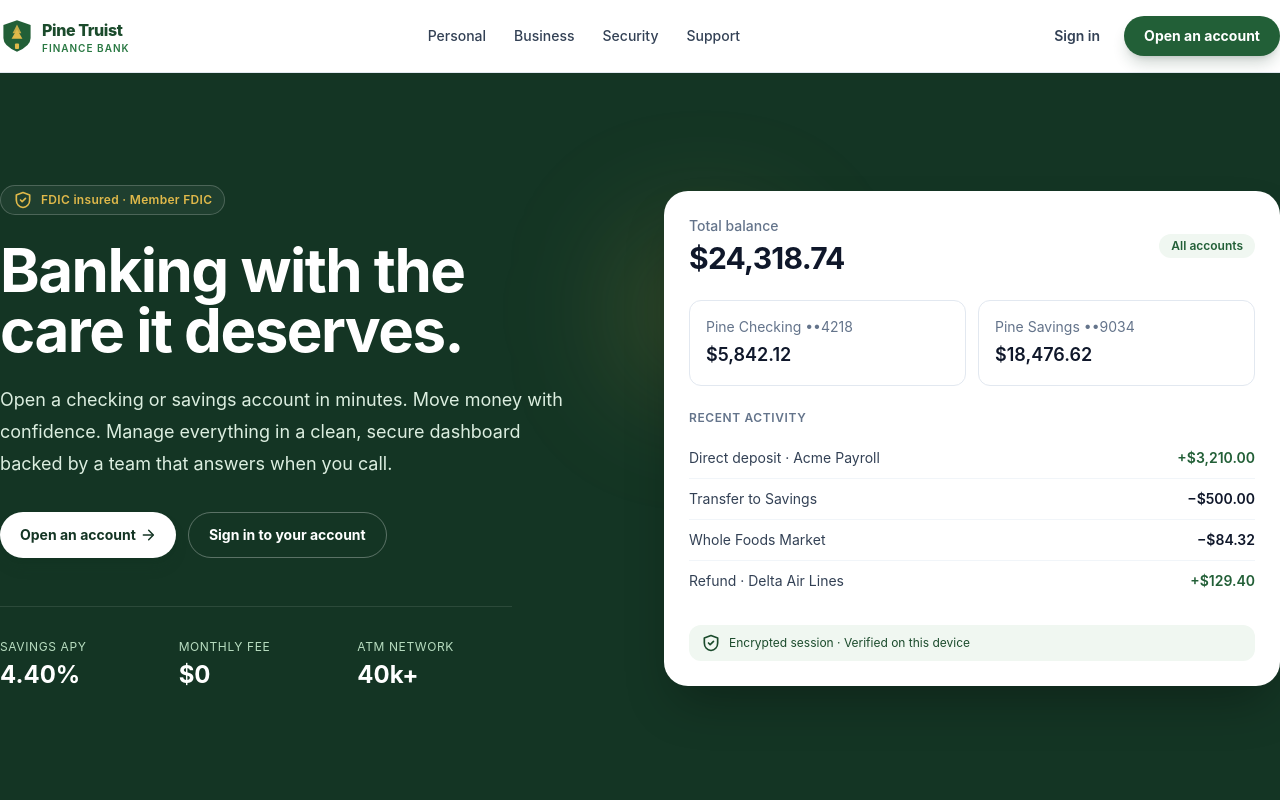
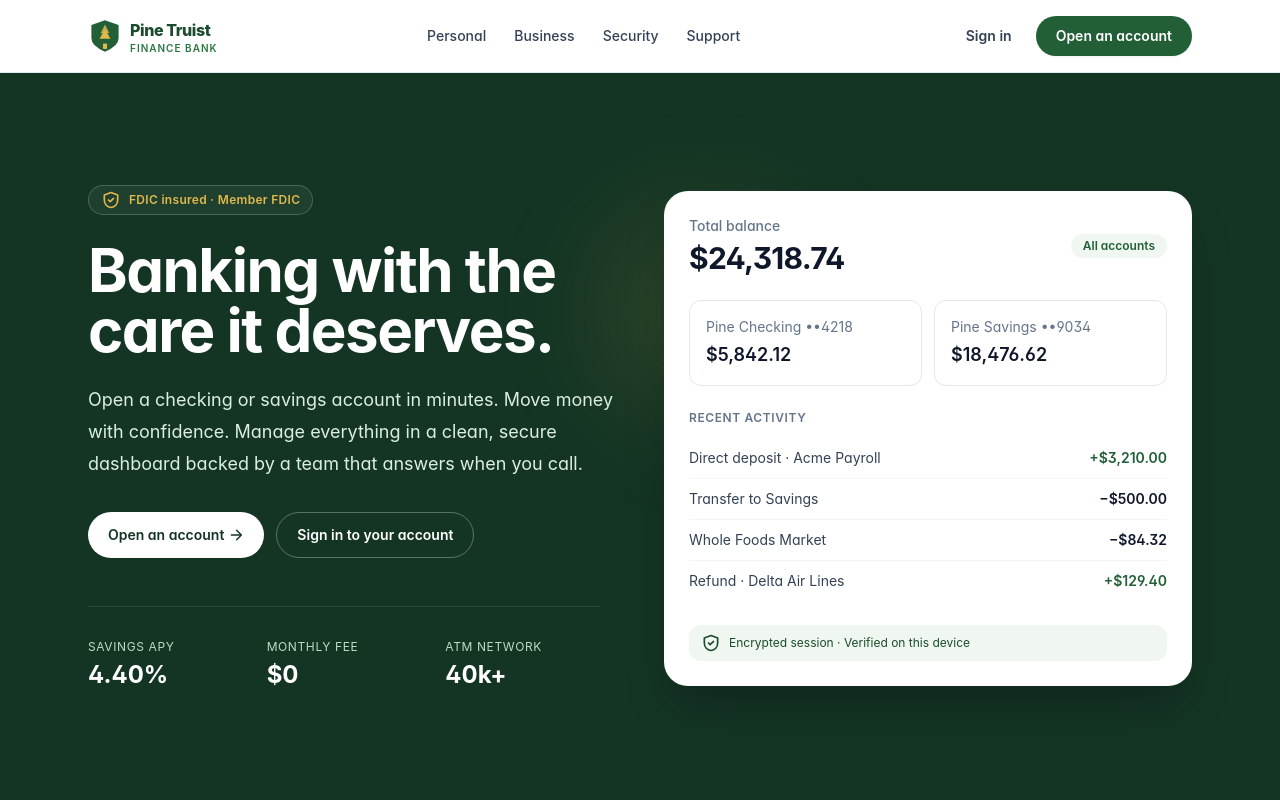
Before and after one commit to Sussyfreelandx/Pine-Truist-Financial-Bank, a React (Vite) app in the folder apps/web/: page / in a window 1280 px wide. Shown: the top 800 px of the page. Built offline with nearby package versions, Linux system fonts and the light colour scheme; no server answers.

Commit message:
Update styles.css

```diff
--- a/apps/web/src/styles.css
+++ b/apps/web/src/styles.css
@@ -5,7 +5,6 @@
 @layer base {
   :root {
     color-scheme: light;
-    background: #f4f8f5;
   }
 
   html {
@@ -13,16 +12,22 @@
   }
 
   body {
+    margin: 0;
     min-height: 100vh;
-    margin: 0;
-    background:
-      radial-gradient(circle at top left, rgba(63, 150, 87, 0.18), transparent 32rem),
-      linear-gradient(180deg, #f8fbf8 0%, #eef6f0 46%, #f8fafc 100%);
-    color: #143524;
+    background: #ffffff;
+    color: #0f1d2c;
     font-family: Inter, system-ui, sans-serif;
     text-rendering: optimizeLegibility;
     -webkit-font-smoothing: antialiased;
     -moz-osx-font-smoothing: grayscale;
+    font-feature-settings: 'cv11', 'ss01';
+  }
+
+  h1,
+  h2,
+  h3,
+  h4 {
+    letter-spacing: -0.02em;
   }
 
   ::selection {
@@ -32,49 +37,54 @@
   a,
   button,
   input,
-  select {
+  select,
+  textarea {
     @apply focus-visible:outline-none focus-visible:ring-2 focus-visible:ring-pine-500 focus-visible:ring-offset-2 focus-visible:ring-offset-white;
   }
 }
 
 @layer components {
-  .card {
-    @apply rounded-3xl border border-white/70 bg-white/90 p-6 shadow-[0_24px_70px_rgba(20,53,36,0.10)] ring-1 ring-pine-100/70 backdrop-blur;
+  .container-pine {
+    @apply mx-auto w-full max-w-6xl px-4 sm:px-6;
   }
 
-  .glass-panel {
-    @apply rounded-[2rem] border border-white/20 bg-white/10 shadow-2xl shadow-slate-950/20 backdrop-blur-xl;
+  .card {
+    @apply rounded-2xl border border-pine-100 bg-white p-6 shadow-sm;
   }
 
   .eyebrow {
-    @apply inline-flex rounded-full border border-gold-400/40 bg-gold-400/10 px-4 py-1 text-xs font-bold uppercase tracking-[0.24em] text-gold-400;
+    @apply text-xs font-bold uppercase tracking-[0.18em] text-pine-700;
   }
 
   .btn {
-    @apply inline-flex items-center justify-center rounded-full px-5 py-3 text-sm font-bold transition duration-200 disabled:cursor-not-allowed disabled:opacity-50;
+    @apply inline-flex items-center justify-center rounded-full px-5 py-3 text-sm font-semibold transition disabled:cursor-not-allowed disabled:opacity-50;
   }
 
   .btn-primary {
-    @apply btn bg-pine-700 text-white shadow-lg shadow-pine-900/20 hover:-translate-y-0.5 hover:bg-pine-800;
+    @apply btn bg-pine-700 text-white shadow-sm hover:bg-pine-800;
   }
 
   .btn-secondary {
-    @apply btn border border-pine-200 bg-white text-pine-800 shadow-sm hover:-translate-y-0.5 hover:border-pine-300 hover:bg-pine-50;
+    @apply btn border border-pine-200 bg-white text-pine-800 hover:border-pine-300 hover:bg-pine-50;
   }
 
-  .btn-ghost {
-    @apply btn border border-white/20 bg-white/10 text-white hover:-translate-y-0.5 hover:bg-white/20;
+  .btn-dark {
+    @apply btn bg-slate-900 text-white hover:bg-black;
   }
 
   .input {
-    @apply w-full rounded-2xl border border-pine-100 bg-white/90 px-4 py-3 text-sm text-pine-900 shadow-inner shadow-pine-900/5 outline-none transition placeholder:text-slate-400 focus:border-pine-500 focus:bg-white focus:ring-4 focus:ring-pine-100;
+    @apply w-full rounded-lg border border-slate-200 bg-white px-3.5 py-3 text-[15px] text-slate-900 outline-none transition placeholder:text-slate-400 focus:border-pine-600 focus:ring-2 focus:ring-pine-100;
   }
 
   .label {
-    @apply mb-1.5 block text-sm font-bold text-pine-900;
+    @apply mb-1.5 block text-[13px] font-semibold text-slate-700;
   }
 
   .badge {
     @apply inline-flex items-center rounded-full px-2 py-0.5 text-xs font-medium;
   }
+
+  .link-quiet {
+    @apply text-pine-700 underline-offset-2 hover:text-pine-900 hover:underline;
+  }
 }
```
